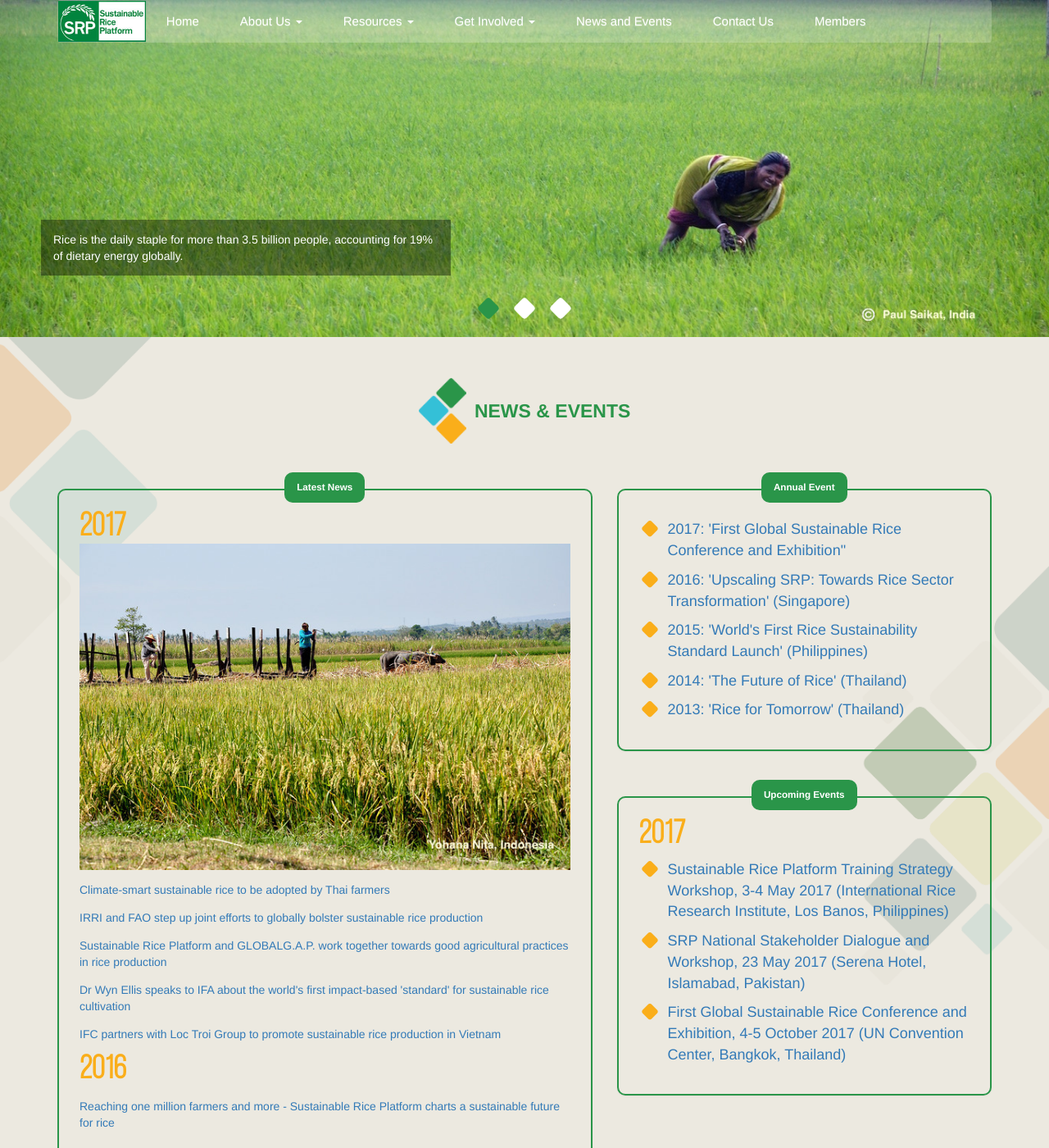
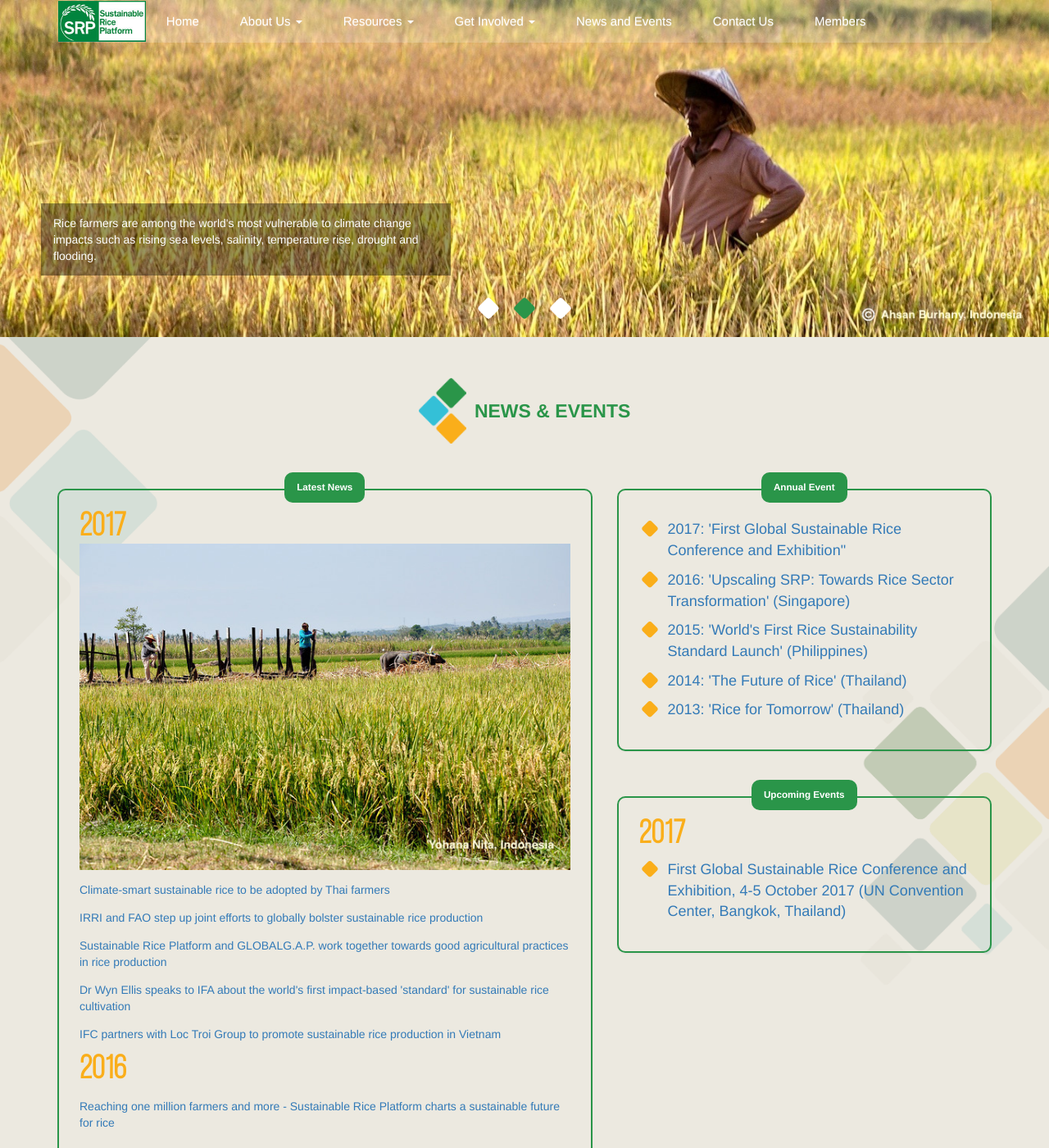
Before and after one commit to sustainablericeplatform/sustainablericeplatform.github.io, a Jekyll site: the page built from News-and-Events/index.html, in a window 1280 px wide and 1400 px high. Shown: the whole window at 82% size. Built offline with Jekyll 4.4.1, drawn with Linux system fonts in a browser that asks for light colours.

Commit message:
Update index.html

```diff
--- a/News-and-Events/index.html
+++ b/News-and-Events/index.html
@@ -54,8 +54,8 @@
                     <div class="panel-body">
                         <h1 class="year">2017</h1>
                         <ul class="srp-list">
-                        <li><i class="fa fa-square"></i> <a href="/assets/docs/Updated Background, Programme and Registration Form for the SRP Training Strategy Workshop 3-4 May 2017.pdf" target="_blank">Sustainable Rice Platform Training Strategy Workshop, 3-4 May 2017 (International Rice Research Institute, Los Banos, Philippines)</a></li>
-                        <li><i class="fa fa-square"></i> <a href="/assets/docs/SRP National Stakeholder Dialogue and Workshop - Islamabad 23 May 2017.pdf" target="_blank">SRP National Stakeholder Dialogue and Workshop, 23 May 2017 (Serena Hotel, Islamabad, Pakistan)</a></li>
+                        <!--<li><i class="fa fa-square"></i> <a href="/assets/docs/Updated Background, Programme and Registration Form for the SRP Training Strategy Workshop 3-4 May 2017.pdf" target="_blank">Sustainable Rice Platform Training Strategy Workshop, 3-4 May 2017 (International Rice Research Institute, Los Banos, Philippines)</a></li>
+                        <li><i class="fa fa-square"></i> <a href="/assets/docs/SRP National Stakeholder Dialogue and Workshop - Islamabad 23 May 2017.pdf" target="_blank">SRP National Stakeholder Dialogue and Workshop, 23 May 2017 (Serena Hotel, Islamabad, Pakistan)</a></li>-->
                         <li><i class="fa fa-square"></i> <a  href="http://www.sustainablericeconference.org" target="_blank">First Global Sustainable Rice Conference and Exhibition, 4-5 October 2017 (UN Convention Center, Bangkok, Thailand)</a></li>
                         </ul>
                     </div>
```
